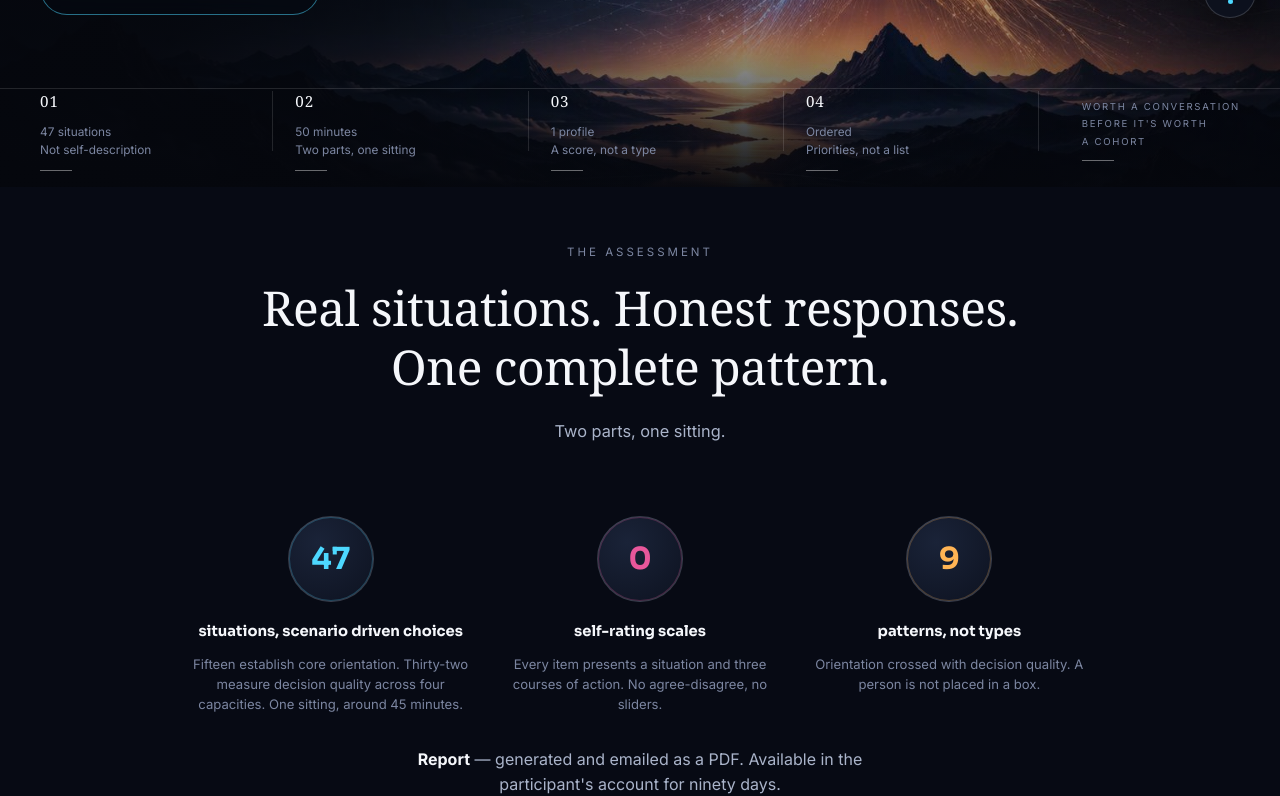
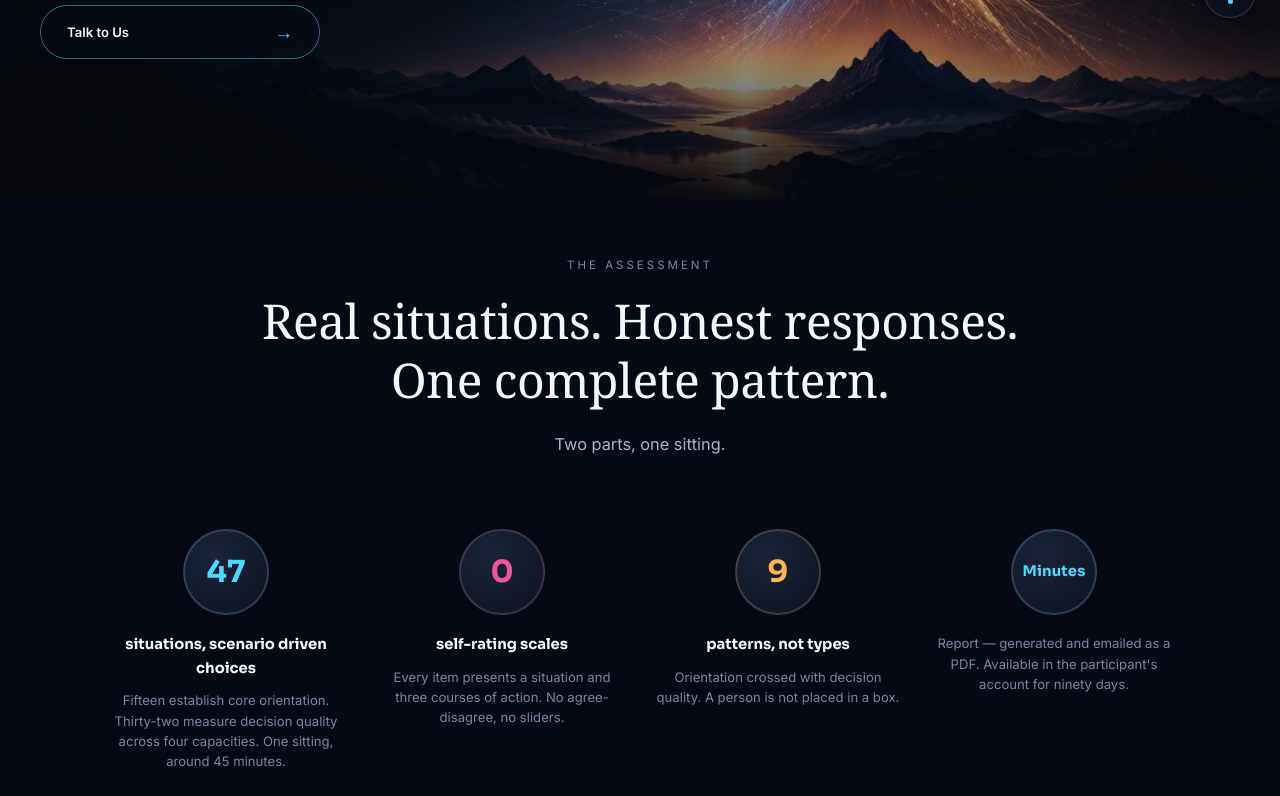
Before and after one commit to uvaa2026/dev01, a React (Vite) app: page / in a window 1280 px wide. Shown: the part 600-1396 px from the top of the page. Built offline with nearby package versions, Linux system fonts and the light colour scheme; no server answers.

Commit message:
/fix home

```diff
--- a/src/index.css
+++ b/src/index.css
@@ -463,16 +463,13 @@ body::after {
   display: grid;
   grid-template-columns: 39% 61%;
   align-items: center;
-  /* Header (83px, measured) + this + the steps row below (96px + 16px
-     bottom buffer, see .hero-wide-steps) = one landscape screen, so the
-     hero lands with no page scrollbar on a typical laptop — with a little
-     breathing room at the very bottom instead of the steps row sitting
-     flush against the browser edge. Floors at 420px so stacked mobile
-     content (grid collapses to 1fr) never gets squeezed below what it
-     needs. */
-  min-height: max(420px, calc(100svh - 83px - 96px - 16px));
+  /* The numbered steps row that used to sit below this (and the height
+     math that reserved space for it) is gone — Home's hero is just this
+     stage now. Floors at 420px so stacked mobile content (grid collapses
+     to 1fr) never gets squeezed below what it needs. */
+  min-height: max(420px, calc(100svh - 83px));
   padding-top: 32px;
-  padding-bottom: 32px;
+  padding-bottom: 56px;
 }
 
 .hero-wide-copy { max-width: 560px; }
@@ -1099,9 +1096,9 @@ section { padding: 72px 0; position: relative; }
 /* ---- Stat circles (Home / Assessment — 47 / 0 / 9) ---- */
 .stat-circle-row {
   display: grid;
-  grid-template-columns: repeat(3, 1fr);
-  gap: 28px;
-  max-width: 900px;
+  grid-template-columns: repeat(4, 1fr);
+  gap: 24px;
+  max-width: 1080px;
   margin: 0 auto;
 }
 .stat-circle { text-align: center; }
@@ -1119,9 +1116,11 @@ section { padding: 72px 0; position: relative; }
   background: radial-gradient(circle at 35% 30%, var(--bg-surface-3), var(--bg-surface));
   border: 1px solid var(--border-strong);
 }
+.stat-circle-badge-word { font-size: 0.92rem; letter-spacing: 0.01em; }
 .stat-circle-row .stat-circle:nth-child(1) .stat-circle-badge { color: var(--accent-cyan); box-shadow: 0 0 0 1px rgba(77, 216, 255, 0.25) inset; }
 .stat-circle-row .stat-circle:nth-child(2) .stat-circle-badge { color: var(--accent-magenta); box-shadow: 0 0 0 1px rgba(232, 87, 155, 0.25) inset; }
 .stat-circle-row .stat-circle:nth-child(3) .stat-circle-badge { color: var(--accent-amber); box-shadow: 0 0 0 1px rgba(255, 180, 84, 0.25) inset; }
+.stat-circle-row .stat-circle:nth-child(4) .stat-circle-badge { color: var(--accent-cyan); box-shadow: 0 0 0 1px rgba(77, 216, 255, 0.25) inset; }
 .stat-circle h3 { font-family: var(--font-heading); font-size: 0.92rem; font-weight: 700; color: var(--text-primary); margin-bottom: 10px; }
 .stat-circle p { font-size: 0.82rem; color: var(--text-muted); line-height: 1.55; margin: 0; }
 
@@ -2039,7 +2038,7 @@ fieldset legend {
   .guna-breakdown { grid-template-columns: 1fr; }
   .compare-grid { grid-template-columns: 1fr; }
   .compare-divider { transform: rotate(90deg); margin: 4px auto; }
-  .stat-circle-row { grid-template-columns: repeat(3, 1fr); gap: 18px; }
+  .stat-circle-row { grid-template-columns: repeat(2, 1fr); gap: 24px 18px; }
   .stat-circle-badge { width: 72px; height: 72px; font-size: 1.5rem; }
 }
 
--- a/src/pages/Welcome.jsx
+++ b/src/pages/Welcome.jsx
@@ -53,36 +53,6 @@ export default function Welcome() {
             <p className="hero-wide-note-list">Clarity<br />Composure<br />Confidence</p>
           </aside>
         </div>
-
-        <div className="container-wide hero-wide-steps">
-          <div className="hero-step">
-            <span className="hero-step-no">01</span>
-            <p>47 situations<br />Not self-description</p>
-            <span className="hero-step-tick"></span>
-          </div>
-          <div className="hero-step">
-            <span className="hero-step-no">02</span>
-            <p>50 minutes<br />Two parts, one sitting</p>
-            <span className="hero-step-tick"></span>
-          </div>
-          <div className="hero-step">
-            <span className="hero-step-no">03</span>
-            <p>1 profile<br />A score, not a type</p>
-            <span className="hero-step-tick"></span>
-          </div>
-          <div className="hero-step">
-            <span className="hero-step-no">04</span>
-            <p>Ordered<br />Priorities, not a list</p>
-            <span className="hero-step-tick"></span>
-          </div>
-          <div className="hero-wide-sig">
-            {isAuthenticated ? (
-              <>A sharper<br />view of<br />judgement</>
-            ) : (
-              <>Worth a conversation<br />before it's worth<br />a cohort</>
-            )}
-          </div>
-        </div>
       </section>
 
       {/* ============ Everything below the hero sits on its own opaque
@@ -118,12 +88,11 @@ export default function Welcome() {
               <h3>patterns, not types</h3>
               <p>Orientation crossed with decision quality. A person is not placed in a box.</p>
             </div>
+            <div className="stat-circle">
+              <div className="stat-circle-badge stat-circle-badge-word">Minutes</div>
+              <p style={{ marginTop: 10 }}>Report &mdash; generated and emailed as a PDF. Available in the participant's account for ninety days.</p>
+            </div>
           </div>
-
-          <p className="overview-copy" style={{ marginTop: 32, textAlign: 'center', maxWidth: '50ch', marginLeft: 'auto', marginRight: 'auto' }}>
-            <strong>Report</strong> &mdash; generated and emailed as a PDF. Available in the
-            participant's account for ninety days.
-          </p>
 
           <p className="overview-copy" style={{ marginTop: 20, textAlign: 'center' }}>
             No result is returned between the two parts, deliberately. Knowing your own
```
